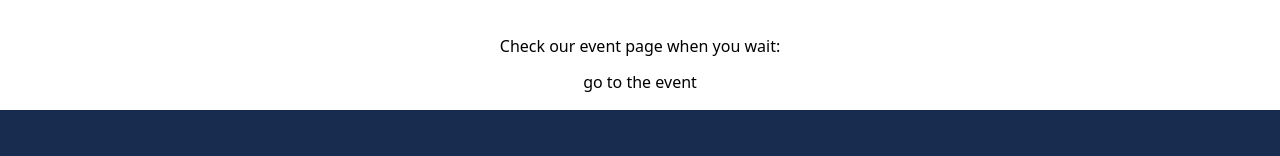
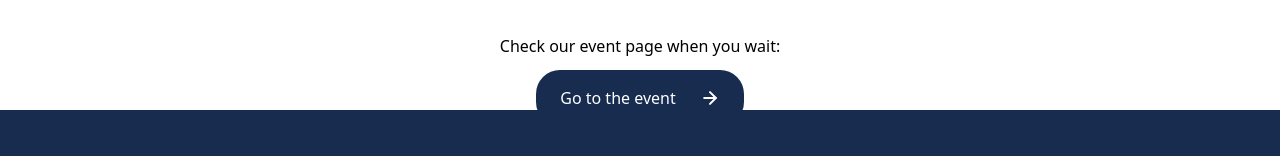
Before and after one commit to Maksim-Attsetski/landing-events, a React (Create React App) app: page / in a window 1280 px wide. Shown: the part 538-694 px from the top of the page. Built offline with nearby package versions, Linux system fonts and the light colour scheme.

Commit message:
add button to UI

```diff
--- a/src/App.tsx
+++ b/src/App.tsx
@@ -2,7 +2,7 @@ import React, { FC, Fragment, memo } from 'react';
 import './App.scss';
 import { assets } from 'assets';
 import { Logo, Timer } from 'components';
-import { Flex, Gap } from 'UI';
+import { Flex, Gap, Button } from 'UI';
 
 const App: FC = () => {
   return (
@@ -52,7 +52,7 @@ const App: FC = () => {
           <Gap y={35} />
           <Flex className='flex-col items-center gap-3'>
             <h3>Check our event page when you wait:</h3>
-            <button>go to the event</button>
+            <Button>Go to the event</Button>
           </Flex>
         </Flex>
       </main>
--- /dev/null
+++ b/src/UI/Button.tsx
@@ -0,0 +1,26 @@
+import { assets } from 'assets';
+import React, {
+  ButtonHTMLAttributes,
+  DetailedHTMLProps,
+  FC,
+  memo,
+} from 'react';
+
+const Button: FC<
+  DetailedHTMLProps<ButtonHTMLAttributes<HTMLButtonElement>, HTMLButtonElement>
+> = ({ children, className, ...props }) => {
+  return (
+    <button
+      className={[
+        'bg-main text-white py-4 px-6 rounded-3xl flex gap-6 items-center transition-all active:translate-y-1',
+        className,
+      ].join(' ')}
+      {...props}
+    >
+      {children}
+      <img src={assets.arrowRight} alt={'arrowRight'} />
+    </button>
+  );
+};
+
+export default memo(Button);
--- a/src/UI/index.ts
+++ b/src/UI/index.ts
@@ -1,4 +1,5 @@
+import Button from './Button';
 import Flex from './Flex';
 import Gap from './Gap';
 
-export { Gap, Flex };
+export { Button, Gap, Flex };
--- a/src/assets/index.ts
+++ b/src/assets/index.ts
@@ -1,7 +1,15 @@
 import logo from './logo.svg';
 import timerLabel from './timerLabel.svg';
+import arrowRight from './arrow-right.svg';
 import cloud1 from './cloud-1.svg';
 import cloud2 from './cloud-2.svg';
 import event1bg from './event-1-bg.png';
 
-export const assets = { logo, cloud1, cloud2, event1bg, timerLabel };
+export const assets = {
+  logo,
+  cloud1,
+  cloud2,
+  event1bg,
+  timerLabel,
+  arrowRight,
+};
```
Also changed, not shown: src/assets/arrow-right.svg (added).
